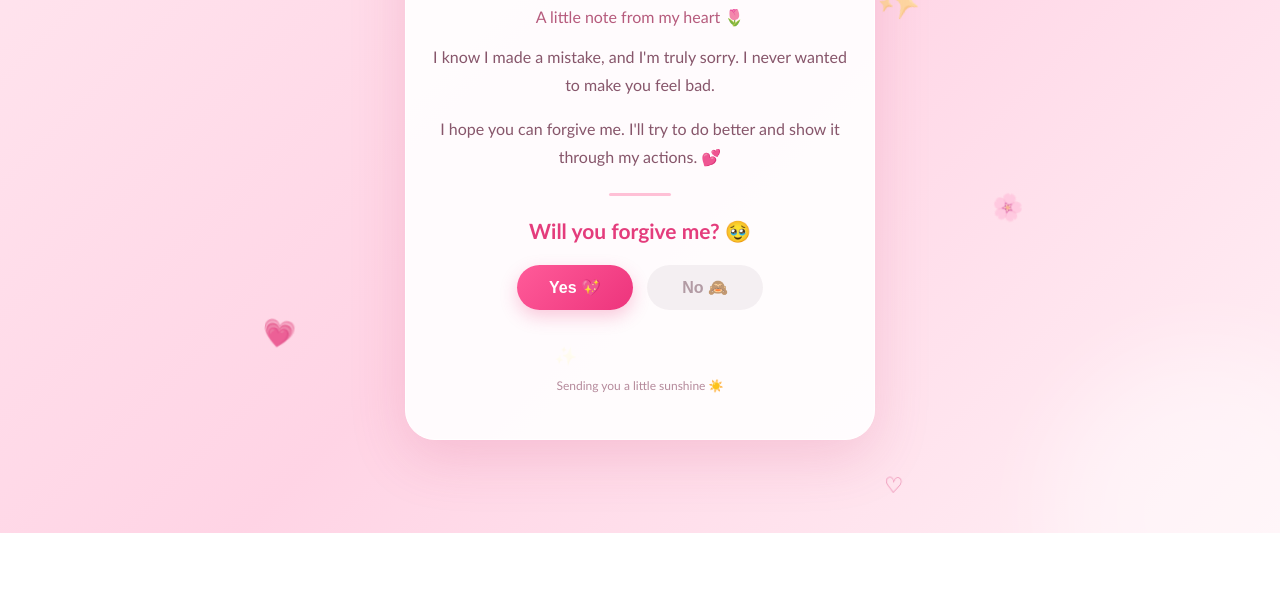
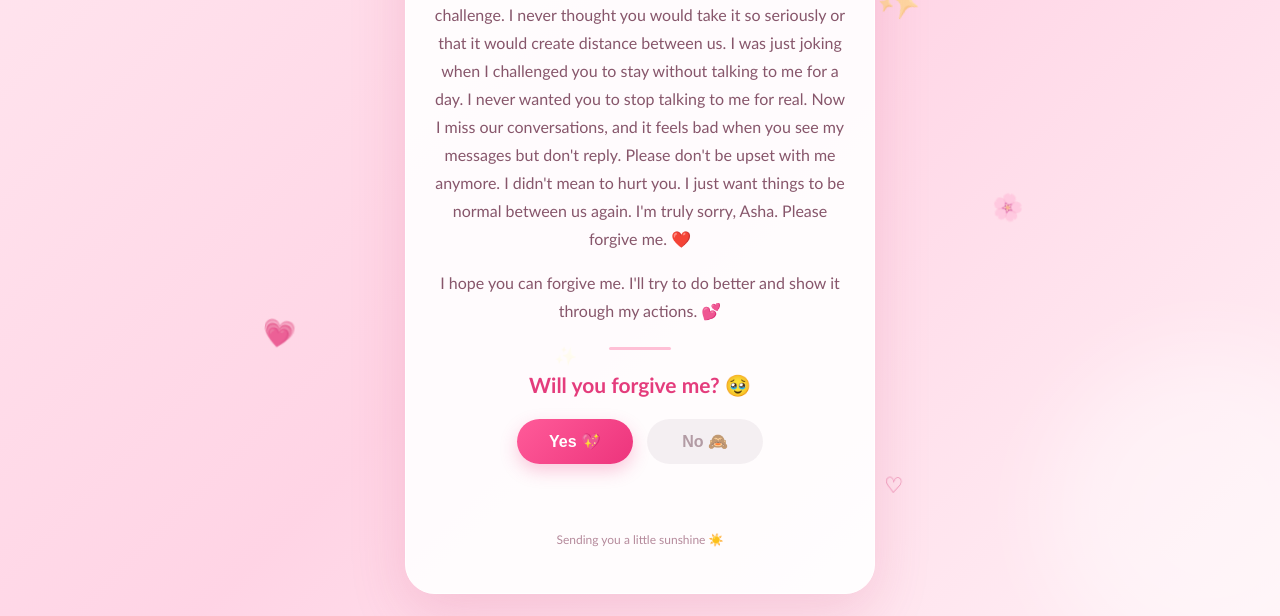
Before and after one commit to Rafikkhan7/Supprise_for_you, a plain HTML site: page index.html in a window 1280 px wide. Shown: the part 267-883 px from the top of the page. Before the commit the page ends 800 px from the top, so only its background shows below. Drawn offline with Linux system fonts and the light colour scheme.

Commit message:
Update index.html

```diff
--- a/index.html
+++ b/index.html
@@ -178,8 +178,17 @@ button {
   <p class="subtitle">A little note from my heart 🌷</p>
 
   <p class="message">
-    I know I made a mistake, and I'm truly sorry.
-    I never wanted to make you feel bad.
+   Dear Asha ❤️,
+
+I'm really sorry for giving you that silly challenge. I never thought you would take it so seriously or that it would create distance between us.
+
+I was just joking when I challenged you to stay without talking to me for a day. I never wanted you to stop talking to me for real.
+
+Now I miss our conversations, and it feels bad when you see my messages but don't reply.
+
+Please don't be upset with me anymore. I didn't mean to hurt you. I just want things to be normal between us again.
+
+I'm truly sorry, Asha. Please forgive me. ❤️
   </p>
 
   <p class="message">
```
